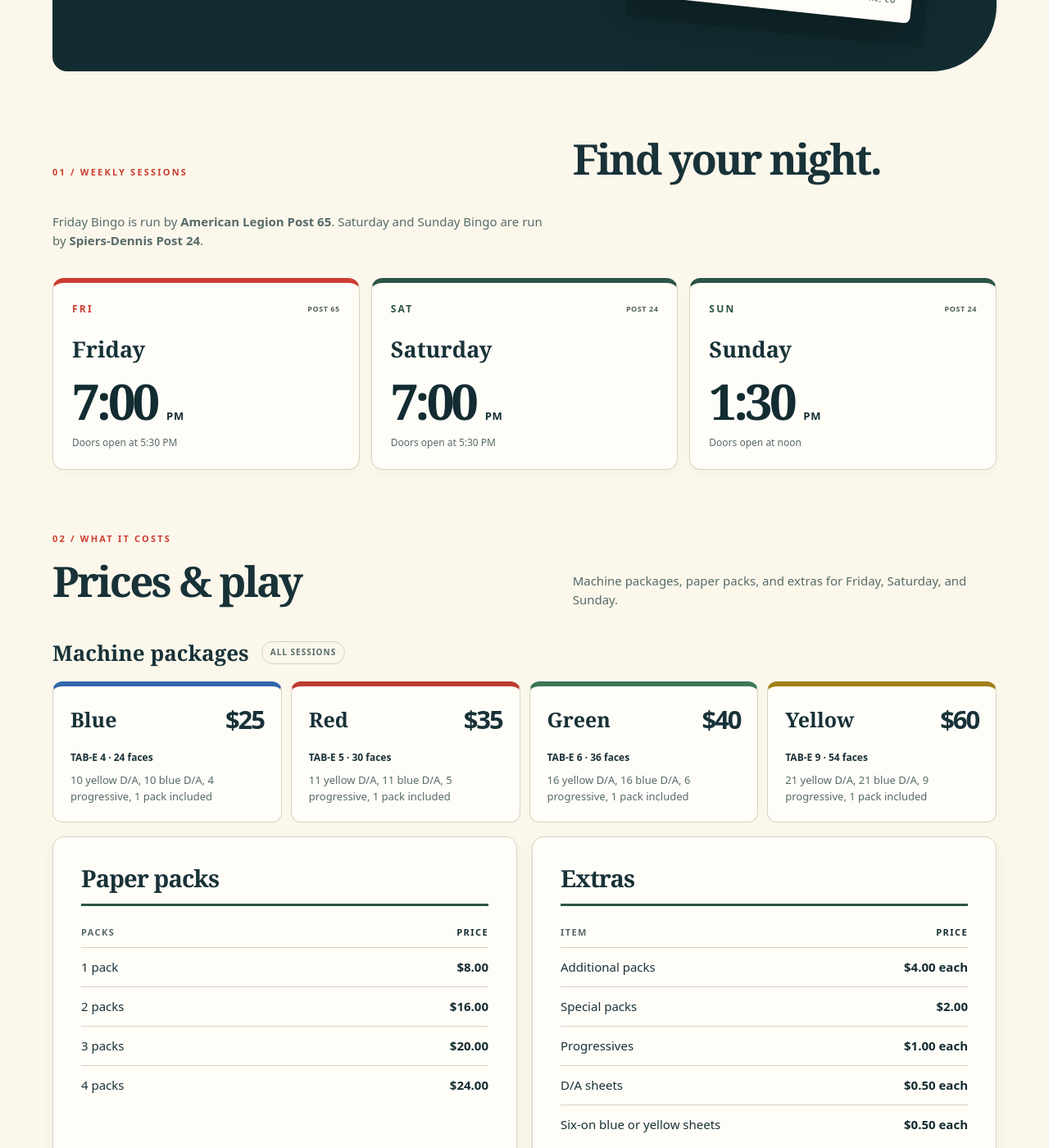
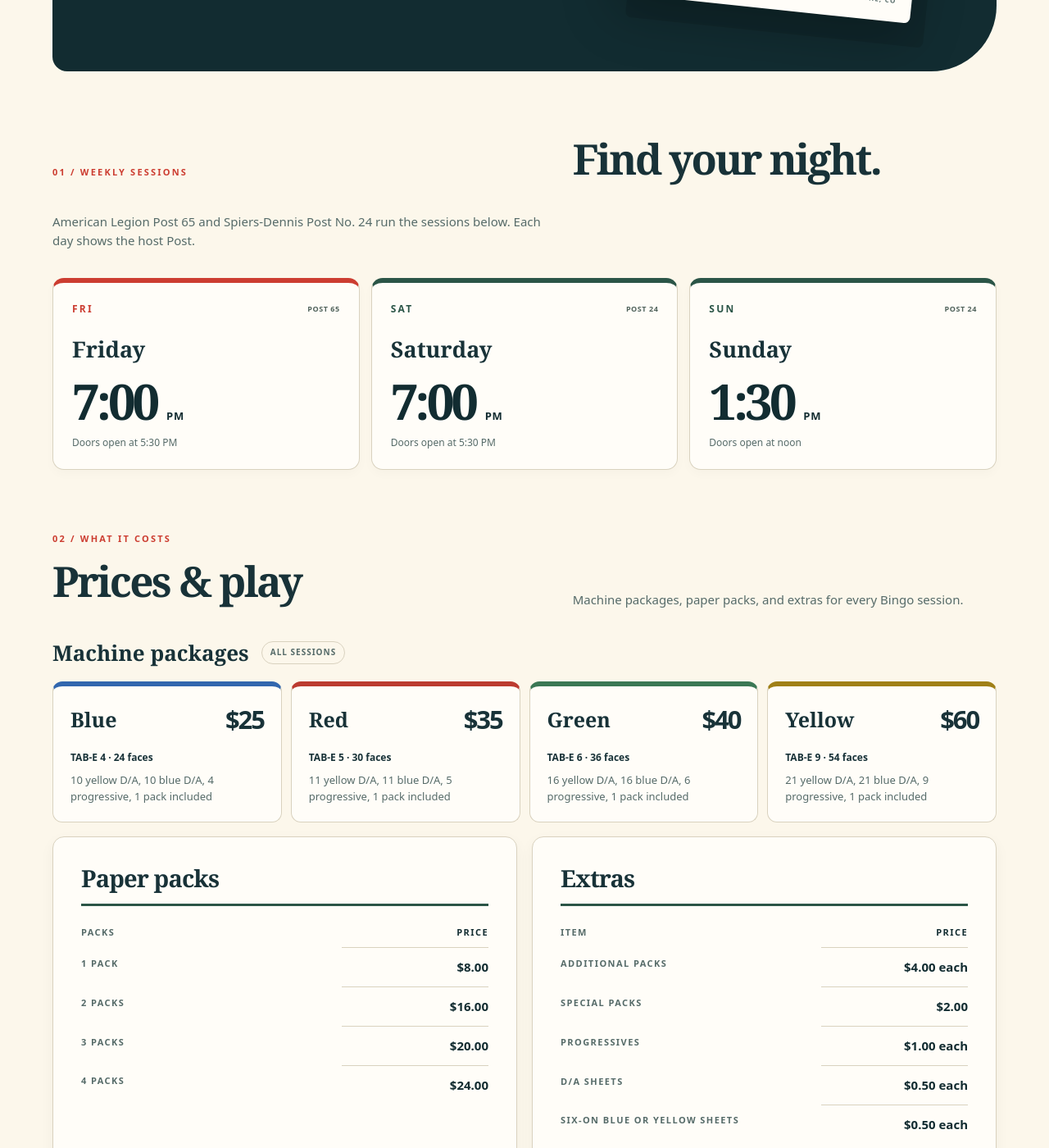
Before and after one commit to SPIERS-DENNIS-POST/spiers-dennis-post.github.io, a Jekyll site: the page built from donate/bingo/index.md, in a window 1280 px wide and 1400 px high, scrolled down 630 px. Shown: the whole window at 82% size. Built offline with Jekyll 4.4.1, drawn with Linux system fonts in a browser that asks for light colours; some of the changed text lies outside the part shown.

Commit message:
Generate Bingo sessions and prices from YAML with semantic time, data and row headers

```diff
--- a/donate/bingo/index.md
+++ b/donate/bingo/index.md
@@ -21,26 +21,38 @@
 </div>
 </section>
 <section class="bingo-section bingo-schedule" id="schedule" aria-labelledby="bingo-schedule-title">
-<div class="bingo-section-heading"><p class="bingo-eyebrow">01 / WEEKLY SESSIONS</p><h2 id="bingo-schedule-title">Find your night.</h2><p>Friday Bingo is run by <strong>American Legion Post 65</strong>. Saturday and Sunday Bingo are run by <strong>Spiers-Dennis Post 24</strong>.</p></div>
+<div class="bingo-section-heading"><p class="bingo-eyebrow">01 / WEEKLY SESSIONS</p><h2 id="bingo-schedule-title">Find your night.</h2><p>American Legion Post 65 and {{ site.data.post.name | escape }} run the sessions below. Each day shows the host Post.</p></div>
 <div class="bingo-days">
-<article class="bingo-day bingo-day-friday"><div class="bingo-day-top"><span class="bingo-day-label">FRI</span><span class="bingo-day-post">POST 65</span></div><h3>Friday</h3><p class="bingo-day-time">7:00 <small>PM</small></p><p class="bingo-day-note">Doors open at 5:30 PM</p></article>
-<article class="bingo-day"><div class="bingo-day-top"><span class="bingo-day-label">SAT</span><span class="bingo-day-post">POST 24</span></div><h3>Saturday</h3><p class="bingo-day-time">7:00 <small>PM</small></p><p class="bingo-day-note">Doors open at 5:30 PM</p></article>
-<article class="bingo-day bingo-day-sunday"><div class="bingo-day-top"><span class="bingo-day-label">SUN</span><span class="bingo-day-post">POST 24</span></div><h3>Sunday</h3><p class="bingo-day-time">1:30 <small>PM</small></p><p class="bingo-day-note">Doors open at noon</p></article>
+{% for session in site.data.bingo.sessions %}
+<article class="bingo-day{% if session.id == 'friday' %} bingo-day-friday{% elsif session.id == 'sunday' %} bingo-day-sunday{% endif %}"><div class="bingo-day-top"><span class="bingo-day-label">{{ session.abbreviation | escape }}</span><span class="bingo-day-post">{% if session.organizer == 'post65' %}POST 65{% else %}POST {{ site.data.post.post_number }}{% endif %}</span></div><h3>{{ session.day | escape }}</h3><p class="bingo-day-time"><time datetime="{{ session.start_time }}">{% include bingo-time.html value=session.start_time %}</time></p><p class="bingo-day-note">Doors open at <time datetime="{{ session.doors_time }}">{% if session.doors_time == '12:00' %}noon{% else %}{% include bingo-time.html value=session.doors_time compact=true %}{% endif %}</time></p></article>
+{% endfor %}
 </div>
 </section>
 <section class="bingo-prices" aria-labelledby="bingo-price-title">
-<div class="bingo-section-heading"><div><p class="bingo-eyebrow">02 / WHAT IT COSTS</p><h2 id="bingo-price-title">Prices &amp; play</h2></div><p>Machine packages, paper packs, and extras for Friday, Saturday, and Sunday.</p></div>
+<div class="bingo-section-heading"><div><p class="bingo-eyebrow">02 / WHAT IT COSTS</p><h2 id="bingo-price-title">Prices &amp; play</h2></div><p>Machine packages, paper packs, and extras for every Bingo session.</p></div>
 <h3 class="bingo-prices-subhead">Machine packages <span>All sessions</span></h3>
 <div class="bingo-price-tiers">
-<article class="bingo-price-tier bingo-tier-blue"><div class="bingo-tier-top"><h4>Blue</h4><strong>$25</strong></div><p class="bingo-tier-spec">TAB-E 4 · 24 faces</p><p>10 yellow D/A, 10 blue D/A, 4 progressive, 1 pack included</p></article>
-<article class="bingo-price-tier bingo-tier-red"><div class="bingo-tier-top"><h4>Red</h4><strong>$35</strong></div><p class="bingo-tier-spec">TAB-E 5 · 30 faces</p><p>11 yellow D/A, 11 blue D/A, 5 progressive, 1 pack included</p></article>
-<article class="bingo-price-tier bingo-tier-green"><div class="bingo-tier-top"><h4>Green</h4><strong>$40</strong></div><p class="bingo-tier-spec">TAB-E 6 · 36 faces</p><p>16 yellow D/A, 16 blue D/A, 6 progressive, 1 pack included</p></article>
-<article class="bingo-price-tier bingo-tier-yellow"><div class="bingo-tier-top"><h4>Yellow</h4><strong>$60</strong></div><p class="bingo-tier-spec">TAB-E 9 · 54 faces</p><p>21 yellow D/A, 21 blue D/A, 9 progressive, 1 pack included</p></article>
+{% for package in site.data.bingo.machine_packages %}
+<article class="bingo-price-tier bingo-tier-{{ package.id | escape }}"><div class="bingo-tier-top"><h4>{{ package.name | escape }}</h4><strong><data value="{{ package.price }}" data-currency="{{ site.data.bingo.currency }}">${{ package.price }}</data></strong></div><p class="bingo-tier-spec">TAB-E {{ package.machine_number }} · {{ package.faces }} faces</p><p>{{ package.yellow_da }} yellow D/A, {{ package.blue_da }} blue D/A, {{ package.progressives }} progressive, {{ package.included_packs }} pack included</p></article>
+{% endfor %}
 </div>
 <div class="bingo-paper-wrap">
-<section class="bingo-paper-panel" aria-labelledby="bingo-paper-title"><h3 id="bingo-paper-title">Paper packs</h3><table class="bingo-paper-table"><thead><tr><th scope="col">Packs</th><th scope="col">Price</th></tr></thead><tbody><tr><td>1 pack</td><td>$8.00</td></tr><tr><td>2 packs</td><td>$16.00</td></tr><tr><td>3 packs</td><td>$20.00</td></tr><tr><td>4 packs</td><td>$24.00</td></tr></tbody></table></section>
-<section class="bingo-paper-panel" aria-labelledby="bingo-extras-title"><h3 id="bingo-extras-title">Extras</h3><table class="bingo-paper-table bingo-extras-table"><thead><tr><th scope="col">Item</th><th scope="col">Price</th></tr></thead><tbody><tr><td>Additional packs</td><td>$4.00 each</td></tr><tr><td>Special packs</td><td>$2.00</td></tr><tr><td>Progressives</td><td>$1.00 each</td></tr><tr><td>D/A sheets</td><td>$0.50 each</td></tr><tr><td>Six-on blue or yellow sheets</td><td>$0.50 each</td></tr></tbody></table></section>
+<section class="bingo-paper-panel" aria-labelledby="bingo-paper-title"><h3 id="bingo-paper-title">Paper packs</h3><table class="bingo-paper-table"><thead><tr><th scope="col">Packs</th><th scope="col">Price</th></tr></thead><tbody>
+{% for paper in site.data.bingo.paper_packs %}
+<tr><th scope="row">{{ paper.count }} {% if paper.count == 1 %}pack{% else %}packs{% endif %}</th><td><data value="{{ paper.price }}" data-currency="{{ site.data.bingo.currency }}">${{ paper.price }}</data></td></tr>
+{% endfor %}
+</tbody></table></section>
+<section class="bingo-paper-panel" aria-labelledby="bingo-extras-title"><h3 id="bingo-extras-title">Extras</h3><table class="bingo-paper-table bingo-extras-table"><thead><tr><th scope="col">Item</th><th scope="col">Price</th></tr></thead><tbody>
+{% for extra in site.data.bingo.extras %}
+<tr><th scope="row">{{ extra.name | escape }}</th><td><data value="{{ extra.price }}" data-currency="{{ site.data.bingo.currency }}">${{ extra.price }}</data>{% if extra.unit != empty %} {{ extra.unit | escape }}{% endif %}</td></tr>
+{% endfor %}
+</tbody></table></section>
 </div>
+<details class="bingo-terms"><summary>New to Bingo? Game terms explained</summary><dl>
+{% for item in site.data.bingo.terms %}
+<div><dt>{{ item.term | escape }}</dt><dd>{{ item.meaning | escape }}</dd></div>
+{% endfor %}
+</dl></details>
 <p class="bingo-price-note">Prices are subject to change.</p>
 </section>
 <section class="bingo-detail bingo-arrival bingo-visit" aria-labelledby="bingo-arrival-title">
```
